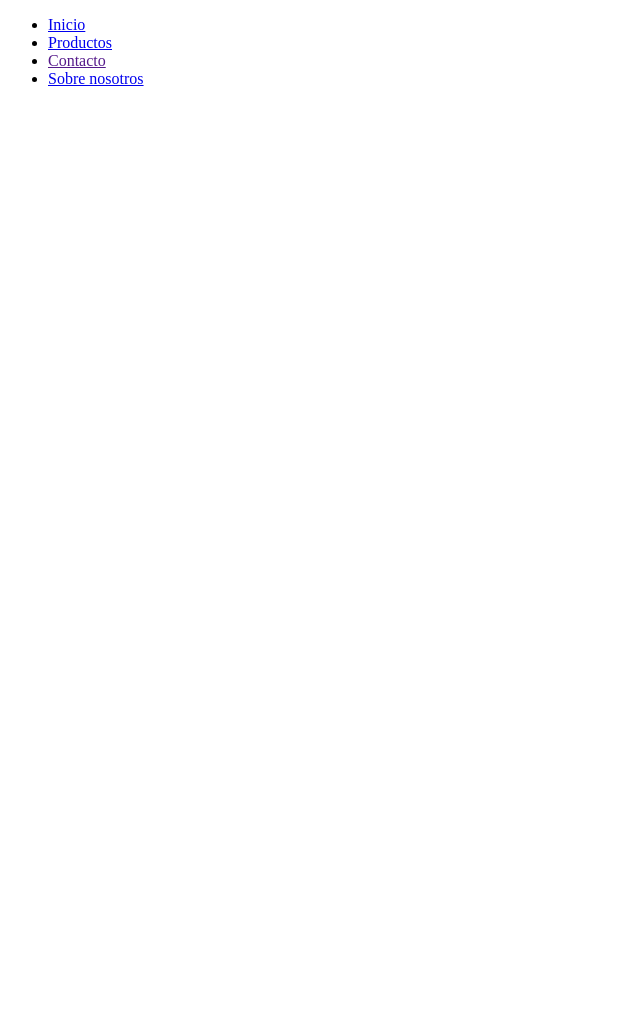
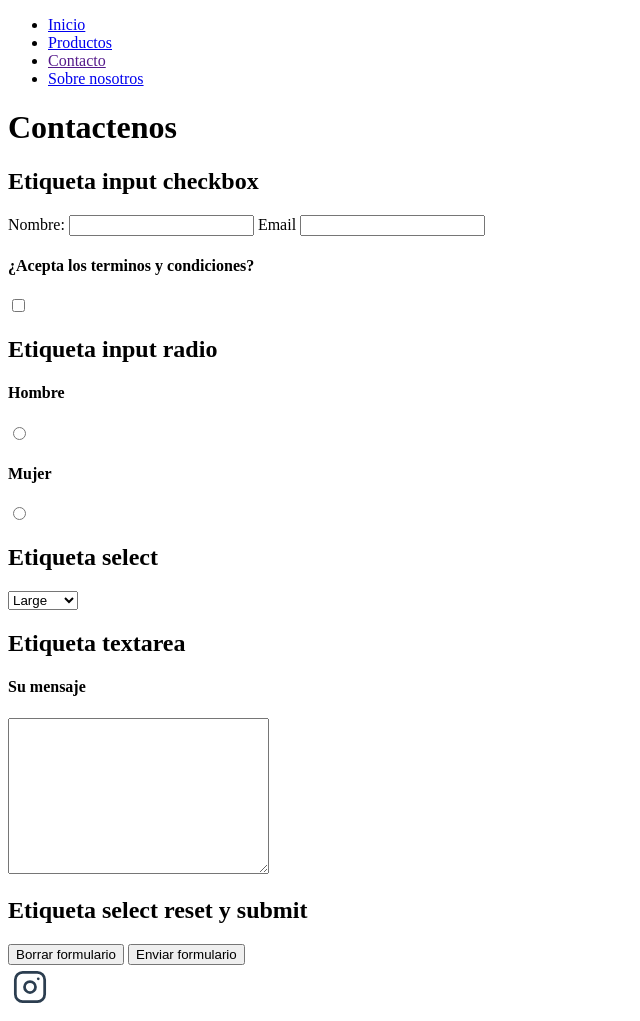
Before and after one commit to LaureanoOrr/desarrolloweb, a plain HTML site: page pages/contacto.html in a window 1280 px wide. Shown: the whole page, without its empty margins (0-640 px from the left). Before the commit the page ends 800 px from the top, so only its background shows below. Drawn offline with Linux system fonts and the light colour scheme.

Commit message:
Agregar inputs

```diff
--- a/pages/contacto.html
+++ b/pages/contacto.html
@@ -19,4 +19,55 @@
         </nav>
     </header>
 </body>
+<main>
+<h1>Contactenos</h1>
+<section>
+    <h1>Etiqueta input checkbox</h1>
+    <form action="">
+        <div>
+        <label for="nombre">Nombre:</label>
+        <input type="text" name="nombre" id="nombre">
+        <label for="email">Email</label>
+        <input type="email" name="email" id="email">
+    </div>
+    <div>
+        <h4>¿Acepta los terminos y condiciones?</h4>
+        <input type="checkbox" name="acepta" id="acepta">
+    </div>
+    <h1>Etiqueta input radio</h1>
+    <div>
+        <h4>Hombre</h4>
+        <input type="radio" name="sexo" id="sexo" value="hombre">
+        <h4>Mujer</h4>
+        <input type="radio" name="sexo" id="sexo" value="mujer">
+    </div>
+    <h1>Etiqueta select</h1>
+    <div>
+        <select name="talle" id="talle">
+            <option value="L">Large</option>
+            <option value="M">Medium</option>
+            <option value="S">Small</option>
+        </select>
+    </div>
+    <h1>Etiqueta textarea</h1>
+    <div>
+        <h4>Su mensaje</h4>
+        <textarea name="" id="" cols="30" rows="10"></textarea>
+    </div>
+    <h1>Etiqueta select reset y submit</h1>
+    <input type="reset" value="Borrar formulario">
+    <input type="submit" value="Enviar formulario">
+    </form>
+</section>
+</main>
+<footer>
+    <a href="https://www.instagram.com" target="_blank">
+        <svg xmlns="http://www.w3.org/2000/svg" class="icon icon-tabler icon-tabler-brand-instagram" width="44" height="44" viewBox="0 0 24 24" stroke-width="1.5" stroke="#2c3e50" fill="none" stroke-linecap="round" stroke-linejoin="round">
+            <path stroke="none" d="M0 0h24v24H0z" fill="none"/>
+            <path d="M4 4m0 4a4 4 0 0 1 4 -4h8a4 4 0 0 1 4 4v8a4 4 0 0 1 -4 4h-8a4 4 0 0 1 -4 -4z" />
+            <path d="M12 12m-3 0a3 3 0 1 0 6 0a3 3 0 1 0 -6 0" />
+            <path d="M16.5 7.5l0 .01" />
+          </svg>
+    </a>
+</footer>
 </html>
```
